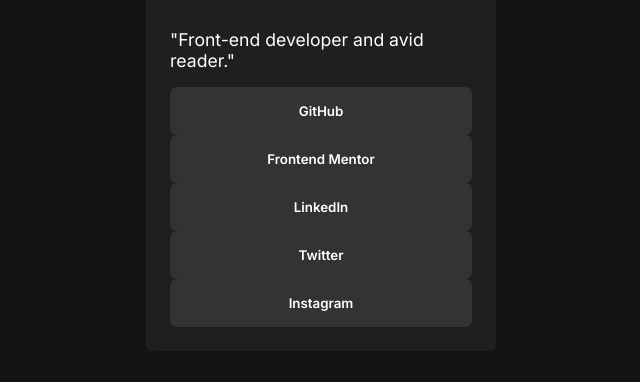
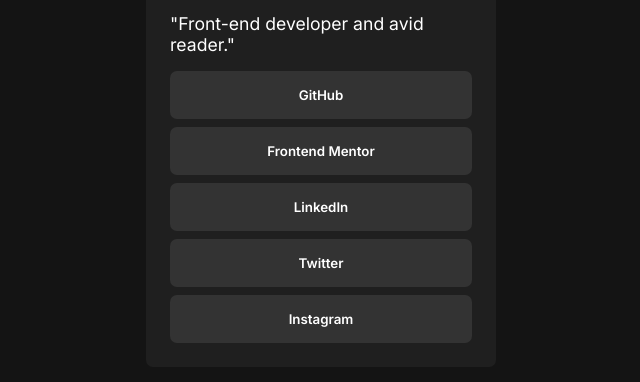
Before and after one commit to CJuno23/Social-Links, a plain HTML site: page index.html in a window 1280 px wide. Shown: the part 330-712 px from the top of the page, without its empty margins (319-959 px from the left). Drawn offline with Linux system fonts and the light colour scheme.

Commit message:
Update style.css

```diff
--- a/style.css
+++ b/style.css
@@ -42,7 +42,13 @@ body {
     font-weight: 400;
     margin: 1rem 0;
 }
-
+.buttons {
+    display: flex;
+    flex-direction: column;
+    gap: 8px;
+    max-width: 100%;
+    width: 100%;
+}
 button {
     color: hsl(0,0%,100%);
     background-color: hsl(0,0%,20%);
```
